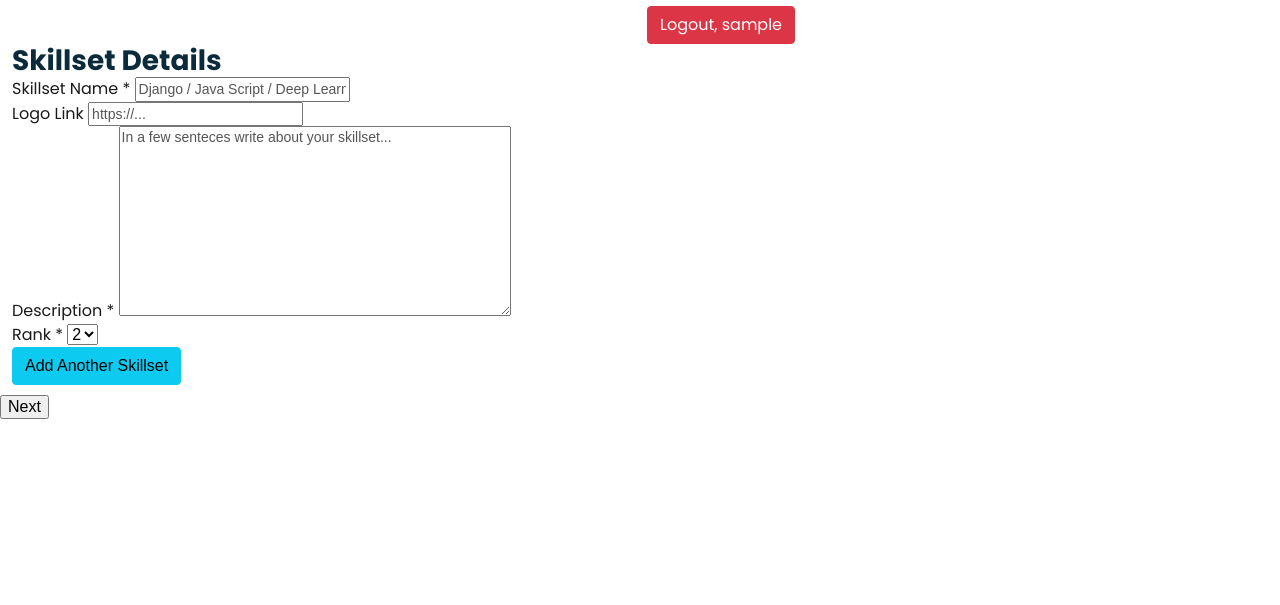
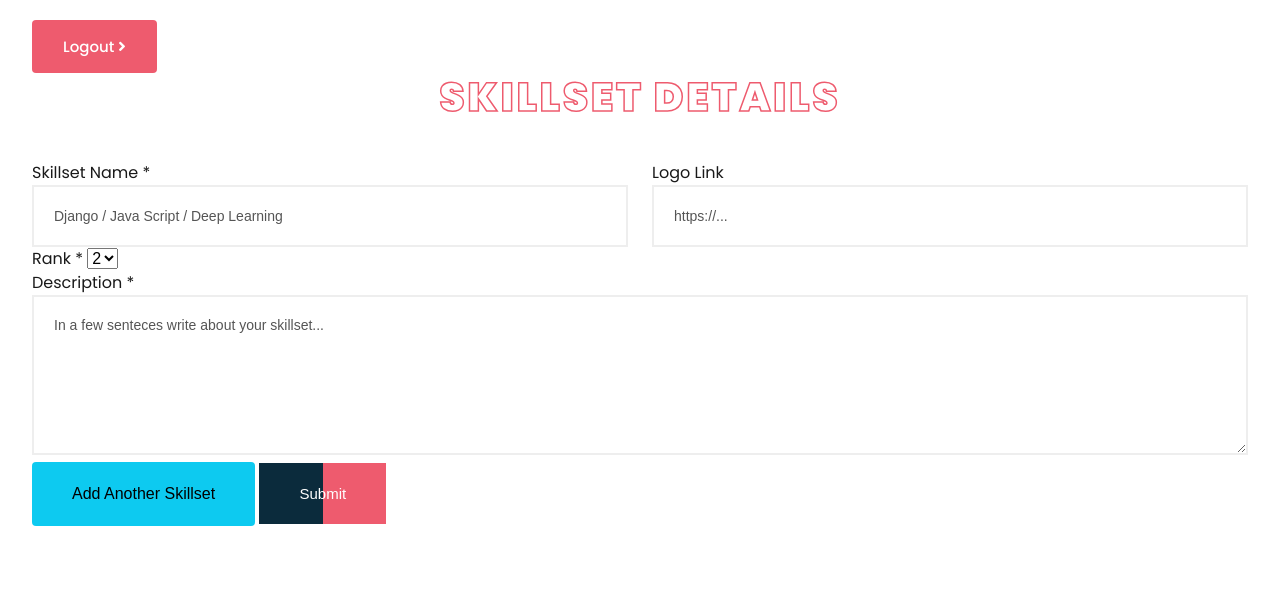
Before and after one commit to sam505/Portfolio, a Django app: page /create/skillset in a window 1280 px wide. Shown: the top 605 px of the page. Run offline with Django 4.2, Linux system fonts and the light colour scheme; the visitor is signed in with stand-in values (Sample User, id 1); some libraries are stand-ins or nearby versions.

Commit message:
update skillset form

```diff
--- a/templates/user_interface/skillset.html
+++ b/templates/user_interface/skillset.html
@@ -2,18 +2,28 @@
 {% load widget_tweaks %}
 
 {% block body %}
-<form class="vue-form" method="POST" enctype="multipart/form-data" action="{% url 'skillset' %}">
+
+<section class="contact-area pt-20 pb-50" id="contact">
+  <div class="container">
+    <a href="{% url 'logout' %}">
+      <div class="btn button-2">Logout
+        <i class="fa fa-angle-right"></i>
+      </div>
+    </a>
+    <div class="row">
+      <div class="col-lg-12">
+        <div class="section-headding mb-40 text-center">
+          <h2>Skillset Details</h2>
+        </div>
+      </div>
+    </div>
+    <div class="col-lg-12 align-self-center mb-30">
+      <form class="contact-form" method="POST" enctype="multipart/form-data" action="{% url 'skillset' %}">
         {% csrf_token %}
-  <fieldset>
-    <div style="margin-left: auto; margin-right: 2%; padding: 0 0 0 635px;">
-      <a href="{% url 'logout' %}" class="btn btn-danger"> Logout, {{ user }}</a>
-    </div>
-    <span>
-      <h3> Skillset Details </h3>
-    </span>
 
+        <div class="row">
           <!-- Skillset Title -->
-    <div>
+          <div class="col-md-6">
             <label class="label" for="name">Skillset Name *</label>
             {% render_field skillsFORM.skillTitle placeholder="Django / Java Script / Deep Learning" %}
             {% for error in skillsFORM.skillTitle.errors %}
@@ -22,10 +32,19 @@
           </div>
 
           <!-- Logo Link -->
-    <div>
+          <div class="col-md-6">
             <label class="label" for="email">Logo Link</label>
             {% render_field skillsFORM.logolink placeholder="https://..." %}
             {% for error in skillsFORM.logolink.errors %}
+            <span class="text-danger ml-2">{{ error }}</span>
+            {% endfor %}
+          </div>
+
+          <!-- Rank -->
+          <div class="col-md-6">
+            <label class="label" for="textarea">Rank *</label>
+            {{ skillsFORM.rank }}
+            {% for error in skillsFORM.rank.errors %}
             <span class="text-danger ml-2">{{ error }}</span>
             {% endfor %}
           </div>
@@ -39,20 +58,15 @@
             {% endfor %}
           </div>
 
-    <!-- Rank -->
-    <div>
-      <label class="label" for="textarea">Rank *</label>
-      {{ skillsFORM.rank }}
-      {% for error in skillsFORM.rank.errors %}
-      <span class="text-danger ml-2">{{ error }}</span>
-      {% endfor %}
         </div>
 
         <button id="addmore_skills" class="btn btn-info">Add Another Skillset</button>
 
         </fieldset>
-  <a href="{% url 'project' %}">
-    <input type="submit" value="Next">
+        <a href="{% url 'portfolio' user%}">
+          <button type="submit" class="button-1"> Submit </button>
         </a>
       </form>
+    </div>
+</section>
 {% endblock %}
```
Lines whose indentation alone changed are shown as unchanged.
